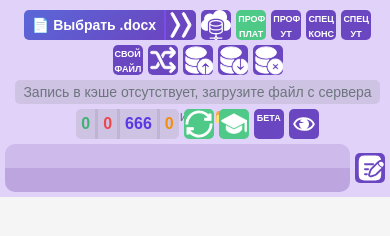
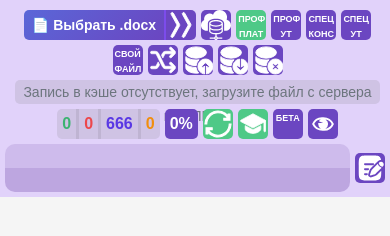
Before and after one commit to goshan16389/ParserForTest, a plain HTML site: page index.html in a window 390 px wide. Drawn offline with nearby package versions, Linux system fonts and the light colour scheme.

Commit message:
added percent summary

```diff
--- a/index.html
+++ b/index.html
@@ -382,7 +382,7 @@
             border-radius: 5px;
         }
 
-        .totalResult {
+        .totalResult, .totalResultPercent {
             display: flex;
             justify-content: center;
             height: 30px;
@@ -391,7 +391,7 @@
             border-radius: 5px;
         }
 
-        .number {
+        .number, .percent {
             font-size: 25px;
             font-weight: bold;
             line-height: 30px;
@@ -421,6 +421,16 @@
             color: rgb(241, 142, 12);
             margin-left: 0;
         }
+
+        .totalResultPercent {
+            background-color: #6b46c1;
+        }
+
+        #correctToWrong {
+            color: rgb(255, 255, 255)
+        }
+
+
 
         .mySelect {
             height: 30px;
@@ -612,7 +622,7 @@
                 font-size: 16px;
             }
 
-            .totalResult {
+            .totalResult, .totalResultPercent {
                 flex-wrap: nowrap;
                 height: auto;
                 max-width: 150px;
@@ -620,7 +630,7 @@
                 overflow: hidden;
             }
 
-            .number {
+            .number, .percent {
                 font-size: 16px;
             }
 
@@ -807,6 +817,9 @@
                 <p id="remainsAmount" class="number">666</p>
                 <p id="warnAmount" class="number">0</p>
             </div>
+            <div class="totalResultPercent">
+                <p id="correctToWrong" class="percent">0%</p>
+            </div>
             <img src="Assets/reset.svg" onclick="resetTest()" class="top-btn reset" alt="Начать заново">
             <img src="Assets/test.svg" onclick="createTest()" class="top-btn reset" alt="Создать тест">
             <div class="beta top-btn" id="beta">
--- a/script.js
+++ b/script.js
@@ -417,6 +417,7 @@ function updateTotalResult(operation) {
     const remainsP = document.getElementById('remainsAmount');
     const correctP = document.getElementById('correctAmount');
     const incorrectP = document.getElementById('incorrectAmount');
+    const percentP = document.getElementById('correctToWrong');
 
     if (operation == "+") {
         correctP.textContent = Number(correctP.textContent) + 1;
@@ -428,6 +429,7 @@ function updateTotalResult(operation) {
         correctP.textContent = 0;
         incorrectP.textContent = 0;
         remainsP.textContent = qAmount;
+        percentP.textContent = "0%";
         const warnP = document.getElementById("warnAmount");
         warnP.textContent = 0;
         endSession();
@@ -438,6 +440,8 @@ function updateTotalResult(operation) {
         incorrectP.textContent = Number(incorrectP.textContent) - 1;
         remainsP.textContent = Number(remainsP.textContent) + 1;
     }
+
+    if((correctP.textContent != 0) && (incorrectP.textContent != 0)) percentP.textContent = Math.round(((Number(correctP.textContent) / (Number(correctP.textContent) + Number(incorrectP.textContent))) * 100) , 2) + "%";
 }
 
 // Сброс теста
@@ -906,11 +910,15 @@ function loadSession() {
                     const correctP = document.getElementById('correctAmount');
                     const incorrectP = document.getElementById('incorrectAmount');
                     const remainsP = document.getElementById('remainsAmount');
+                    const percentP = document.getElementById('correctToWrong');
                     const warnP = document.getElementById('warnAmount');
                     correctP.textContent = currentSession.correctAnswers;
                     incorrectP.textContent = currentSession.incorrectAnswers;
                     remainsP.textContent = reallyAllQuestions.length - currentSession.correctAnswers - currentSession.incorrectAnswers;
                     warnP.textContent = currentSession.warns.length;
+
+                    if((correctP.textContent != 0) && (incorrectP.textContent != 0)) percentP.textContent = Math.round(((Number(correctP.textContent) / (Number(correctP.textContent) + Number(incorrectP.textContent))) * 100) , 2) + "%";
+
 
                 }
 
```
Also changed, not shown: 1 other file.
